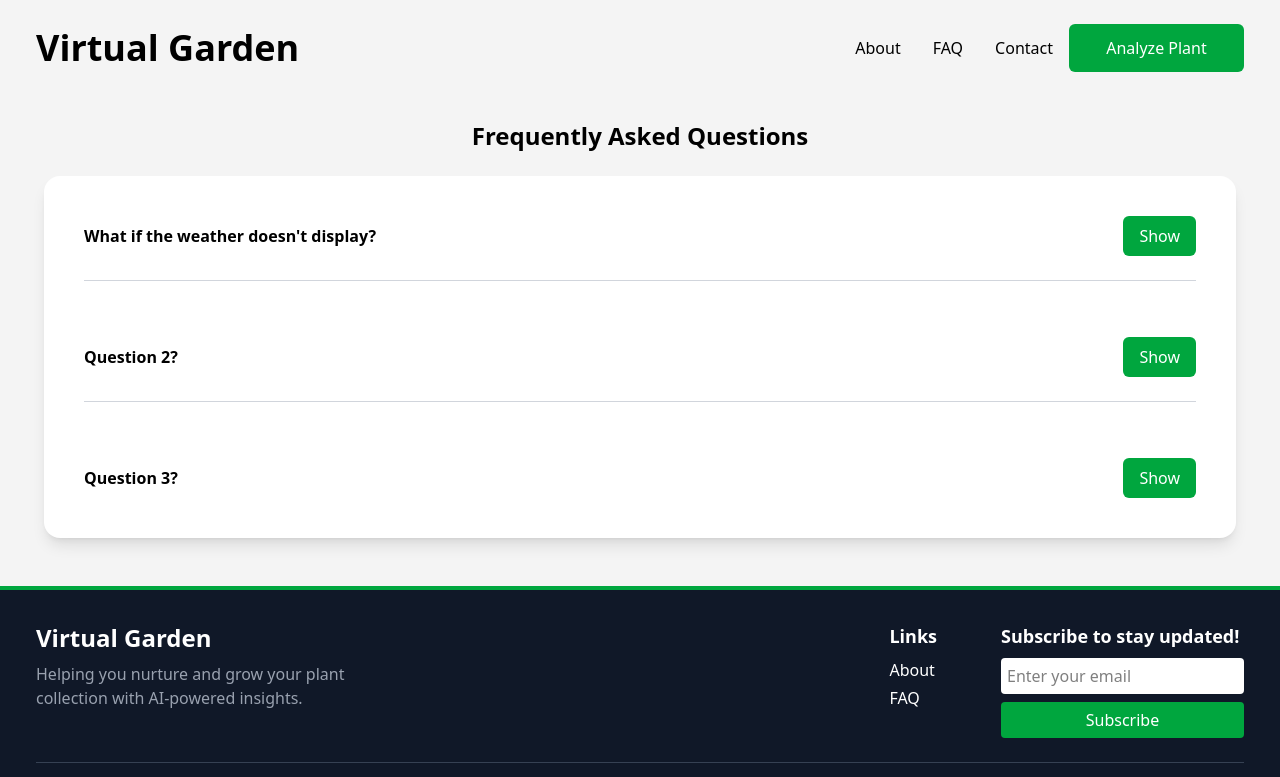
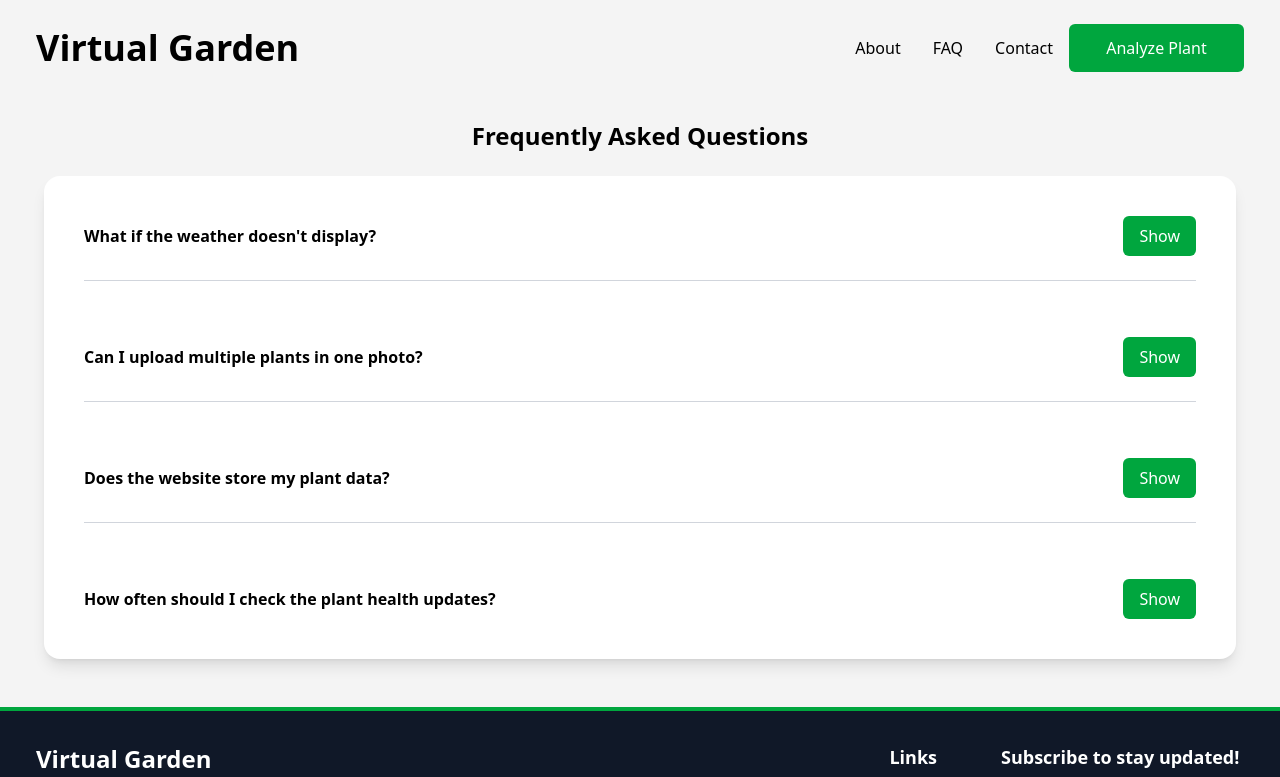
Before and after one commit to CMPT-276-SPRING-2025/final-project-22-vines, a React (Vite) app in the folder app/: page /FAQ in a window 1280 px wide. Shown: the top 777 px of the page. Built offline with nearby package versions, Linux system fonts and the light colour scheme; no server answers.

Commit message:
Update FAQ.jsx, Add Q&A

```diff
--- a/app/src/pages/FAQ.jsx
+++ b/app/src/pages/FAQ.jsx
@@ -8,9 +8,9 @@ const FAQ = () => {
 
     const faqs = [
         { question: "What if the weather doesn't display?", answer: "If the webpage does not display the weather, please ensure that location access is granted and try uploading the photo again." },
-        { question: "Question 2?", answer: "Answer to question 2..." },
-        { question: "Question 3?", answer: "Answer to question 3..." }
-
+        { question: " Can I upload multiple plants in one photo?", answer: "It's recommended to upload one plant in one photo. If there are multiple plants, the AI may misidentify the species or provide inaccurate health information." },
+        { question: "Does the website store my plant data?", answer: "Sorry, we don't have the function yet. The data will be delete after you exist the analyze page." },
+        { question: "How often should I check the plant health updates?", answer: "You can check as often as you'd like! However, we suggest uploading a new photo every 1–2 weeks or after any major change in appearance to monitor your plant's condition." }
         /* Add or edit questions and answers as needed */
     ];
 
```
